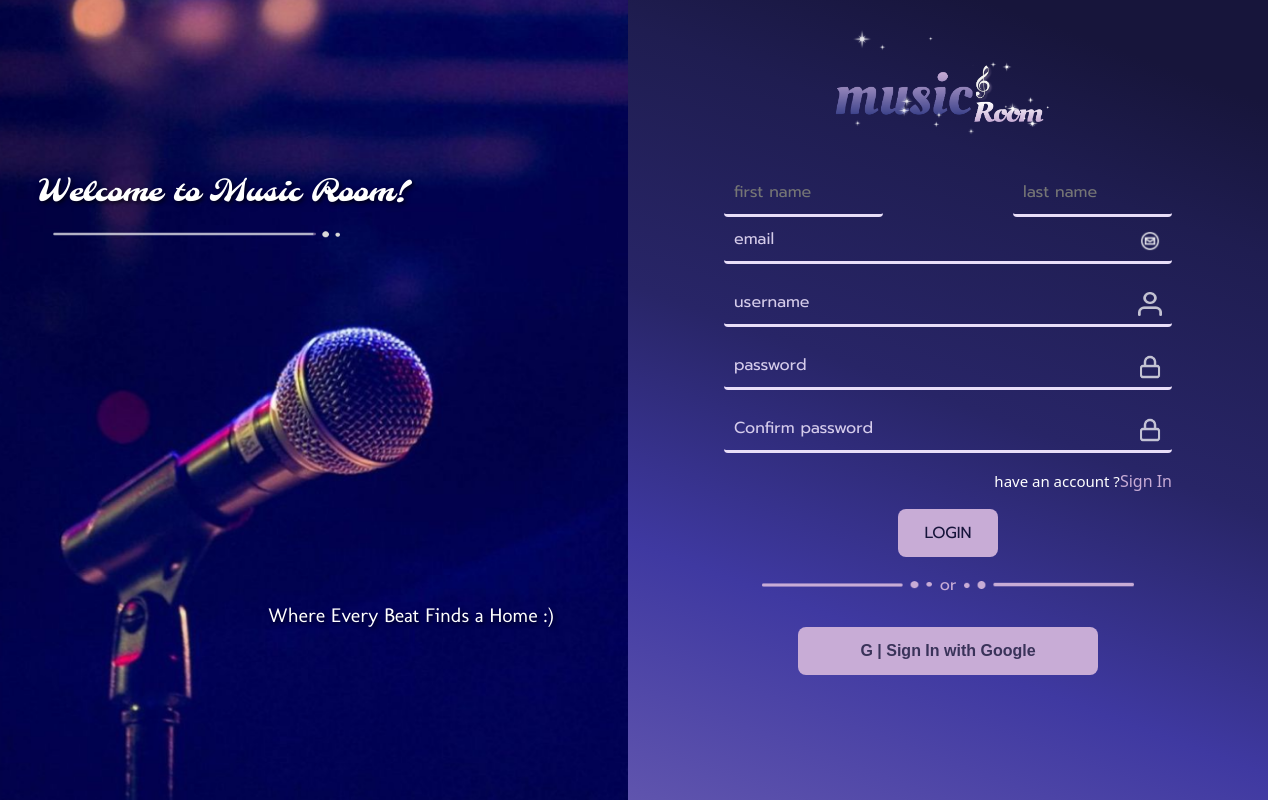
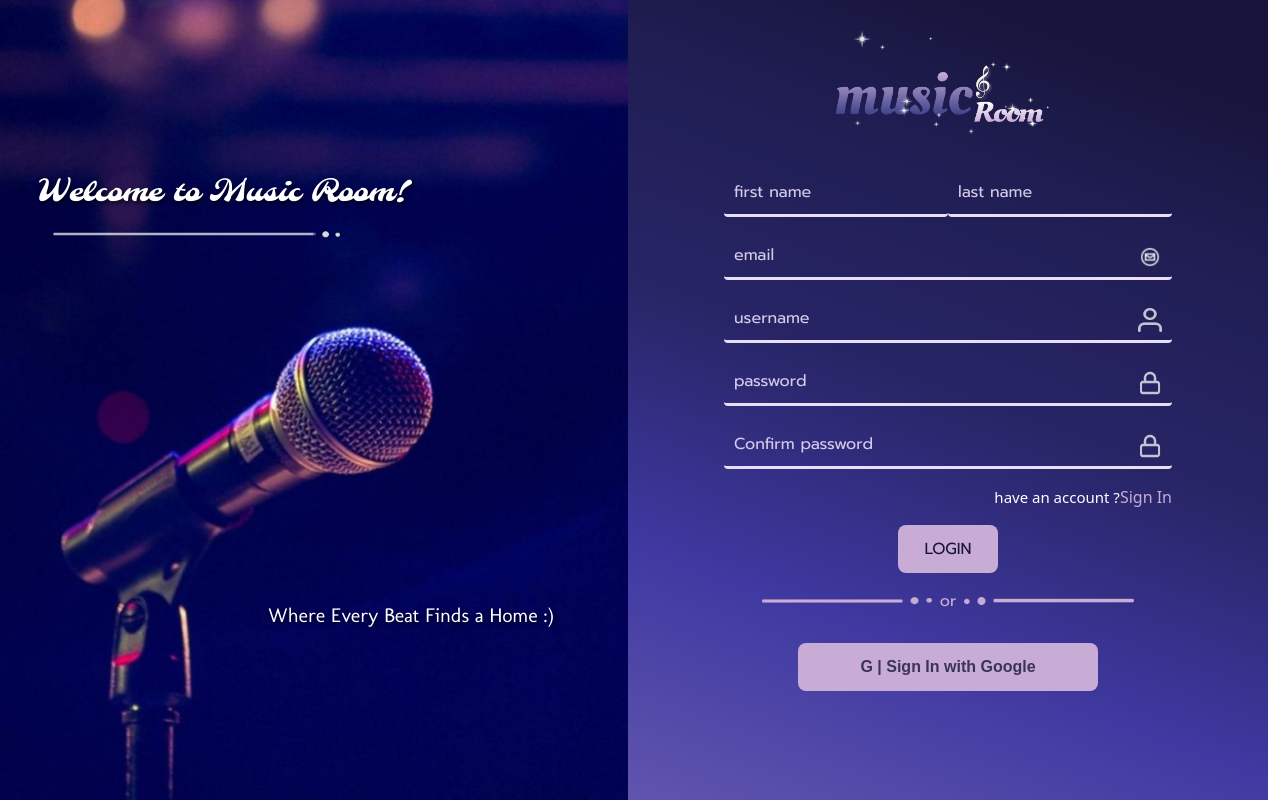
Before and after one commit to salarKaf/spotifyFrontEnd, a React (Create React App) app in the folder spotify/: page /signUp in a window 1280 px wide. Built offline with nearby package versions, Linux system fonts and the light colour scheme; a web font is replaced by a local one.

Commit message:
add forgot password

```diff
--- a/spotify/src/Login/LoginPage.js
+++ b/spotify/src/Login/LoginPage.js
@@ -1,4 +1,4 @@
-import React from "react";
+import React, { useState, useEffect } from "react";
 import { Link } from "react-router-dom";
 import "bootstrap/dist/css/bootstrap.min.css";
 import "./LoginStyle.css";
@@ -7,10 +7,140 @@ import LoginPageImg from "../assets/Login-Image.png";
 import Logo from "../assets/Logo.png";
 import icon from "../assets/Icon.png";
 import Lock from "../assets/Lock.png";
+import ClockIcon from "../assets/clock.png"; // اضافه کردن آیکون ساعت
 import lineDesign from "../assets/Group 222.png";
 import Line3Elipse from "../assets/line3elipse.png";
 
 const LoginPage = () => {
+  const [email, setEmail] = useState("");
+  const [password, setPassword] = useState("");
+  const [errors, setErrors] = useState({});
+  const [isForgotPassword, setIsForgotPassword] = useState(false);
+  const [forgotEmail, setForgotEmail] = useState("");
+  const [verificationCode, setVerificationCode] = useState("");
+  const [step, setStep] = useState(1);
+  const [timer, setTimer] = useState(0);
+
+  useEffect(() => {
+    let interval;
+    if (timer > 0) {
+      interval = setInterval(() => {
+        setTimer(timer - 1);
+      }, 1000);
+    }
+    return () => clearInterval(interval);
+  }, [timer]);
+
+  const handleSubmit = (e) => {
+    e.preventDefault();
+    let formErrors = {};
+    if (!email) formErrors.email = "Required";
+    if (!password) formErrors.password = "Required";
+
+    if (Object.keys(formErrors).length > 0) {
+      setErrors(formErrors);
+    } else {
+      setErrors({});
+      console.log("Form submitted");
+    }
+  };
+
+  const handleForgotPasswordSubmit = (e) => {
+    e.preventDefault();
+    if (step === 1) {
+      // اضافه کردن عملیات ارسال ایمیل و کد تأیید
+      console.log("Verification code sent to: ", forgotEmail);
+      setStep(2);
+      setTimer(120);
+    } else if (step === 2) {
+      // اضافه کردن عملیات تأیید کد و تغییر رمز عبور
+      if (verificationCode === "123456") { // اینجا باید کد صحیح بررسی شود
+        console.log("Verification Code Submitted: ", verificationCode);
+        setStep(3);
+      } else {
+        setErrors({ verificationCode: "Incorrect verification code" });
+      }
+    }
+  };
+
+  const handleResendCode = () => {
+    console.log("Verification code resent to: ", forgotEmail);
+    setTimer(120);
+  };
+
+  const renderLoginForm = () => (
+    <form className="custom-form" onSubmit={handleSubmit}>
+      <InputField
+        type="text"
+        placeholder="email"
+        icon={icon}
+        value={email}
+        onChange={(e) => setEmail(e.target.value)}
+        error={errors.email}
+      />
+      <InputField
+        type="password"
+        placeholder="password"
+        icon={Lock}
+        value={password}
+        onChange={(e) => setPassword(e.target.value)}
+        error={errors.password}
+      />
+
+      <div className="d-flex justify-content-end mb-3">
+        <a href="#" onClick={() => setIsForgotPassword(true)} className="text-decoration-none FPassword">Forgot your password?</a>
+      </div>
+      <button type="submit" className="btn LoginStyle">LOGIN</button>
+      <OrSeparator Line3Elipse={Line3Elipse} />
+      <button type="button" className="btn LoginGoogleStyle font-Prosto">G | Login with Google</button>
+      <div className="text-center mt-5">
+        <span className="text-white small-text">You don't have an account? </span>
+        <Link to="/signUp" className="text-decoration-none forth">Sign Up</Link>
+      </div>
+    </form>
+  );
+
+  const renderForgotPasswordForm = () => (
+    <form className="custom-form" onSubmit={handleForgotPasswordSubmit}>
+      {step === 1 && (
+        <>
+          <InputField
+            type="text"
+            placeholder="Enter your email"
+            icon={icon}
+            value={forgotEmail}
+            onChange={(e) => setForgotEmail(e.target.value)}
+          />
+          <button type="submit" className="btn LoginStyle">Send Verification Code</button>
+        </>
+      )}
+      {step === 2 && (
+        <>
+          <InputField
+            type="text"
+            placeholder="Enter verification code"
+            icon={icon}
+            value={verificationCode}
+            onChange={(e) => setVerificationCode(e.target.value)}
+            error={errors.verificationCode}
+          />
+          <button type="submit" className="btn LoginStyle">Submit</button>
+          <div className="mt-3 d-flex align-items-center justify-content-center text-white">
+            {timer > 0 ? (
+              <>
+                <img src={ClockIcon} alt="Clock" className="clock-icon" />
+                <p className="mb-0">Resend code in {timer} seconds</p>
+              </>
+            ) : (
+              <button type="button" className="btn btn-link text-white" onClick={handleResendCode}>Resend Verification Code</button>
+            )}
+          </div>
+        </>
+      )}
+      <button type="button" className="btn btn-link text-white mt-3" onClick={() => setIsForgotPassword(false)}>Back to Login</button>
+    </form>
+  );
+
   return (
     <div className="container-fluid vh-100 p-0 d-flex align-items-center overflow-hidden">
       <div className="row w-100 h-100">
@@ -25,40 +155,33 @@ const LoginPage = () => {
 
         <div className="col-md-6 login-section">
           <img src={Logo} alt="Logo" className="Login_LogoDesign" />
-          <form className="custom-form">
-            <InputField type="text" placeholder="email" icon={icon} />
-            <InputField type="password" placeholder="password" icon={Lock} />
-
-            <div className="d-flex justify-content-end mb-3">
-              <a href="#" className="text-decoration-none FPassword">Forgot your password?</a>
-            </div>
-            <button type="submit" className="btn LoginStyle">LOGIN</button>
-            <OrSeparator Line3Elipse={Line3Elipse} />
-            <button type="button" className="btn LoginGoogleStyle font-Prosto">G | Login with Google</button>
-            <div className="text-center mt-5">
-              <span className="text-white small-text">You don't have an account? </span>
-              <Link to="/signUp" className="text-decoration-none forth">Sign Up</Link>
-            </div>
-          </form>
+          {isForgotPassword ? renderForgotPasswordForm() : renderLoginForm()}
         </div>
       </div>
     </div>
   );
 };
 
-const InputField = ({ type, placeholder, icon }) => (
-  <div className="mb-3 position-relative">
-    <input type={type} className="input-line" placeholder={placeholder} />
+const InputField = ({ type, placeholder, icon, value, onChange, error }) => (
+  <div className="mb-3 position-relative input-field-wrapper">
+    <input
+      type={type}
+      className={`input-line ${error ? 'is-invalid' : ''}`}
+      placeholder={placeholder}
+      value={value}
+      onChange={onChange}
+    />
     <img src={icon} alt={`${type} Icon`} className="input-icon" />
+    {error && <span className="error-message">{error}</span>}
   </div>
 );
 
 const OrSeparator = ({ Line3Elipse }) => (
-    <div className="d-flex align-items-center justify-content-center text-center mt-3">
-      <img src={Line3Elipse} className="rotated-image img-fluid" alt="First Image" />
-      <span className="mx-2 forth prompt">or</span>
-      <img src={Line3Elipse} className="img-fluid" alt="Second Image" />
-    </div>
+  <div className="d-flex align-items-center justify-content-center text-center mt-3">
+    <img src={Line3Elipse} className="rotated-image img-fluid" alt="First Image" />
+    <span className="mx-2 forth prompt">or</span>
+    <img src={Line3Elipse} className="img-fluid" alt="Second Image" />
+  </div>
 );
 
 export default LoginPage;
--- a/spotify/src/Login/LoginStyle.css
+++ b/spotify/src/Login/LoginStyle.css
@@ -197,3 +197,36 @@
     font-size: 15px;
     font-weight: 100;
   }
+
+
+
+
+  .input-field-wrapper {
+    position: relative;
+  }
+
+  .input-icon {
+    position: absolute;
+    right: 10px;
+    top: 50%;
+    transform: translateY(-50%);
+    pointer-events: none;
+  }
+
+  .error-message {
+    color: red;
+    position: absolute;
+    right: 40px;
+    top: 50%;
+    transform: translateY(-50%);
+    font-size: 0.8em;
+    pointer-events: none;
+  }
+
+
+
+  .clock-icon {
+    margin-right: 10px;
+    width: 20px;
+    height: 20px;
+  }
--- a/spotify/src/SignIn/SignUnStyle.css
+++ b/spotify/src/SignIn/SignUnStyle.css
@@ -221,3 +221,26 @@
     border-radius: 4px;
     color: white;
   }
+
+
+  .input-field-wrapper {
+    position: relative;
+  }
+
+  .input-icon {
+    position: absolute;
+    right: 10px;
+    top: 50%;
+    transform: translateY(-50%);
+    pointer-events: none;
+  }
+
+  .error-message {
+    color: red;
+    position: absolute;
+    right: 40px;
+    top: 50%;
+    transform: translateY(-50%);
+    font-size: 0.8em;
+    pointer-events: none;
+  }
--- a/spotify/src/SignIn/SignUpPage.js
+++ b/spotify/src/SignIn/SignUpPage.js
@@ -1,4 +1,4 @@
-import React from "react";
+import React, { useState } from "react";
 import "bootstrap/dist/css/bootstrap.min.css";
 import "./SignUnStyle.css";
 import { Link } from 'react-router-dom';
@@ -11,6 +11,45 @@ import lineDesign from "../assets/Group 222.png";
 import Line3Elipse from "../assets/line3elipse.png";
 
 const SignInPage = () => {
+  const [formData, setFormData] = useState({
+    email: "",
+    username: "",
+    password: "",
+    confirmPassword: "",
+    firstName: "",
+    lastName: "",
+  });
+  const [errors, setErrors] = useState({});
+
+  const handleChange = (e) => {
+    setFormData({
+      ...formData,
+      [e.target.name]: e.target.value
+    });
+  };
+
+  const validate = () => {
+    let formErrors = {};
+    if (!formData.email) formErrors.email = "Required";
+    if (!formData.username) formErrors.username = "Required";
+    if (!formData.password) formErrors.password = "Required";
+    if (!formData.confirmPassword) formErrors.confirmPassword = "Required";
+    if (formData.password !== formData.confirmPassword) formErrors.confirmPassword = "Mismatch";
+    return formErrors;
+  };
+
+  const handleSubmit = (e) => {
+    e.preventDefault();
+    const formErrors = validate();
+    if (Object.keys(formErrors).length > 0) {
+      setErrors(formErrors);
+    } else {
+      setErrors({});
+      // اجرای ارسال فرم یا هر عملیات دیگری
+      console.log("Form submitted");
+    }
+  };
+
   return (
     <div className="container-fluid vh-100 p-0 d-flex align-items-center overflow-hidden">
       <div className="row w-100 h-100">
@@ -23,18 +62,65 @@ const SignInPage = () => {
           </div>
         </div>
 
-
         <div className="col-md-6 login-section">
           <img src={Logo} alt="Logo" className="SignIn_LogoDesign" />
-          <form className="custom-form">
+          <form className="custom-form" onSubmit={handleSubmit}>
             <div className="d-flex justify-content-center">
-              <input type="text" placeholder="first name" className="input-line-name flex-item" />
-              <input type="text" placeholder="last name" className="input-line-name flex-item" />
+              <InputField
+                type="text"
+                placeholder="first name"
+                className="input-line-name flex-item"
+                name="firstName"
+                value={formData.firstName}
+                onChange={handleChange}
+                error={errors.firstName}
+              />
+              <InputField
+                type="text"
+                placeholder="last name"
+                className="input-line-name flex-item"
+                name="lastName"
+                value={formData.lastName}
+                onChange={handleChange}
+                error={errors.lastName}
+              />
             </div>
-            <InputField type="text" placeholder="email" icon={Email} />
-            <InputField type="text" placeholder="username" icon={icon} />
-            <InputField type="password" placeholder="password" icon={Lock} />
-            <InputField type="password" placeholder="Confirm password" icon={Lock} />
+            <InputField
+              type="text"
+              placeholder="email"
+              icon={Email}
+              name="email"
+              value={formData.email}
+              onChange={handleChange}
+              error={errors.email}
+            />
+            <InputField
+              type="text"
+              placeholder="username"
+              icon={icon}
+              name="username"
+              value={formData.username}
+              onChange={handleChange}
+              error={errors.username}
+            />
+            <InputField
+              type="password"
+              placeholder="password"
+              icon={Lock}
+              name="password"
+              value={formData.password}
+              onChange={handleChange}
+              error={errors.password}
+            />
+            <InputField
+              type="password"
+              placeholder="Confirm password"
+              icon={Lock}
+              name="confirmPassword"
+              value={formData.confirmPassword}
+              onChange={handleChange}
+              error={errors.confirmPassword}
+            />
             <div className="text-end mb-3">
               <span className="text-white small-text"> have an account ? </span>
               <Link to="/" className="text-decoration-none forth"> Sign In</Link>
@@ -44,18 +130,23 @@ const SignInPage = () => {
             <button type="button" className="btn LoginGoogleStyle font-Prosto">G | Sign In with Google</button>
           </form>
         </div>
-
       </div>
     </div>
   );
+};
 
-}
-
-
-const InputField = ({ type, placeholder, icon }) => (
-  <div className="mb-3 position-relative">
-    <input type={type} className="input-line" placeholder={placeholder} />
-    <img src={icon} alt={`${type} Icon`} className="input-icon" />
+const InputField = ({ type, placeholder, icon, name, value, onChange, error }) => (
+  <div className="mb-3 position-relative input-field-wrapper">
+    <input
+      type={type}
+      className={`input-line ${error ? 'is-invalid' : ''}`}
+      placeholder={placeholder}
+      name={name}
+      value={value}
+      onChange={onChange}
+    />
+    {icon && <img src={icon} alt={`${type} Icon`} className="input-icon" />}
+    {error && <span className="error-message">{error}</span>}
   </div>
 );
 
@@ -67,5 +158,4 @@ const OrSeparator = ({ Line3Elipse }) => (
   </div>
 );
 
-
 export default SignInPage;
```
Also changed, not shown: spotify/src/assets/clock.png (added).
